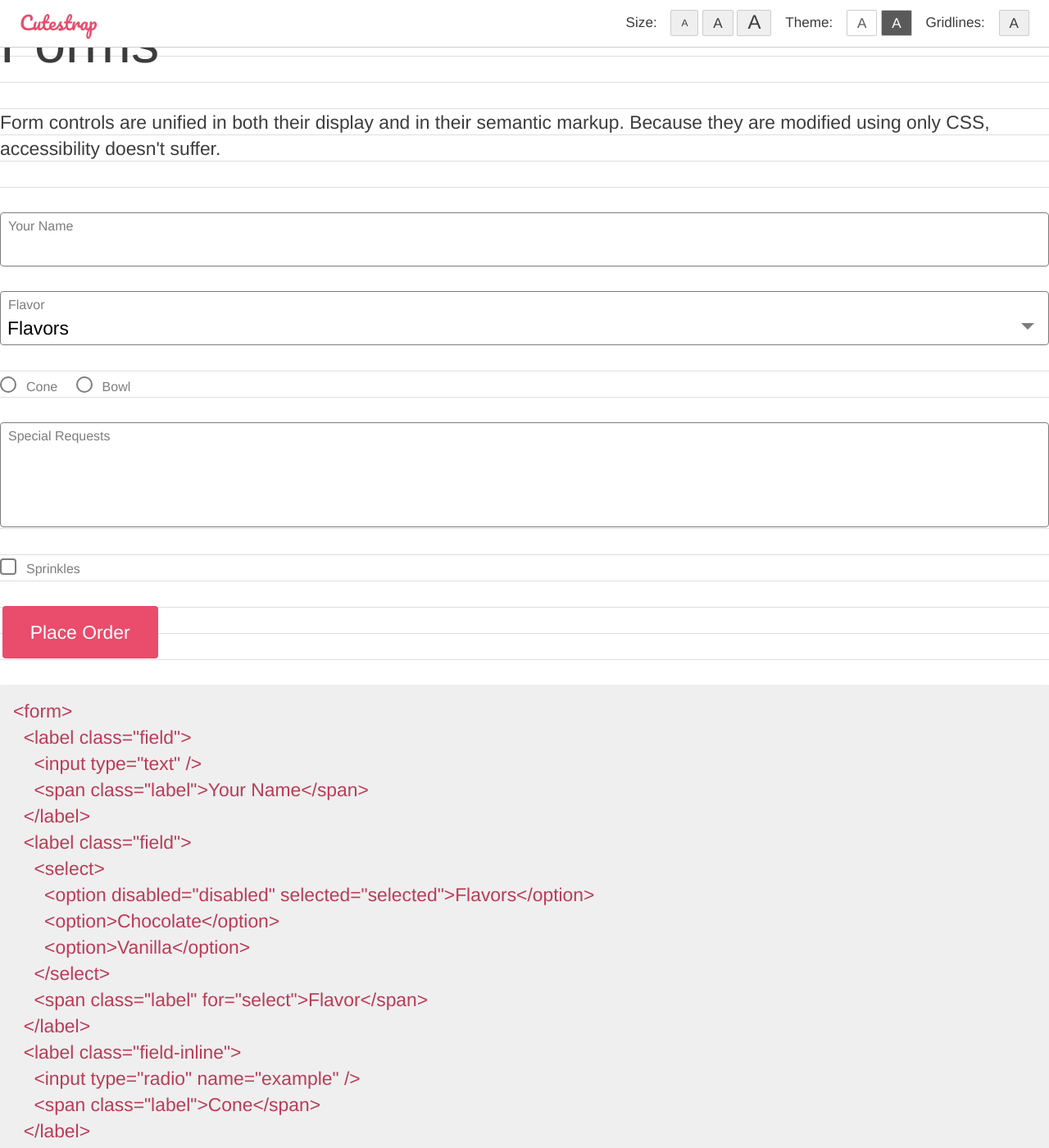
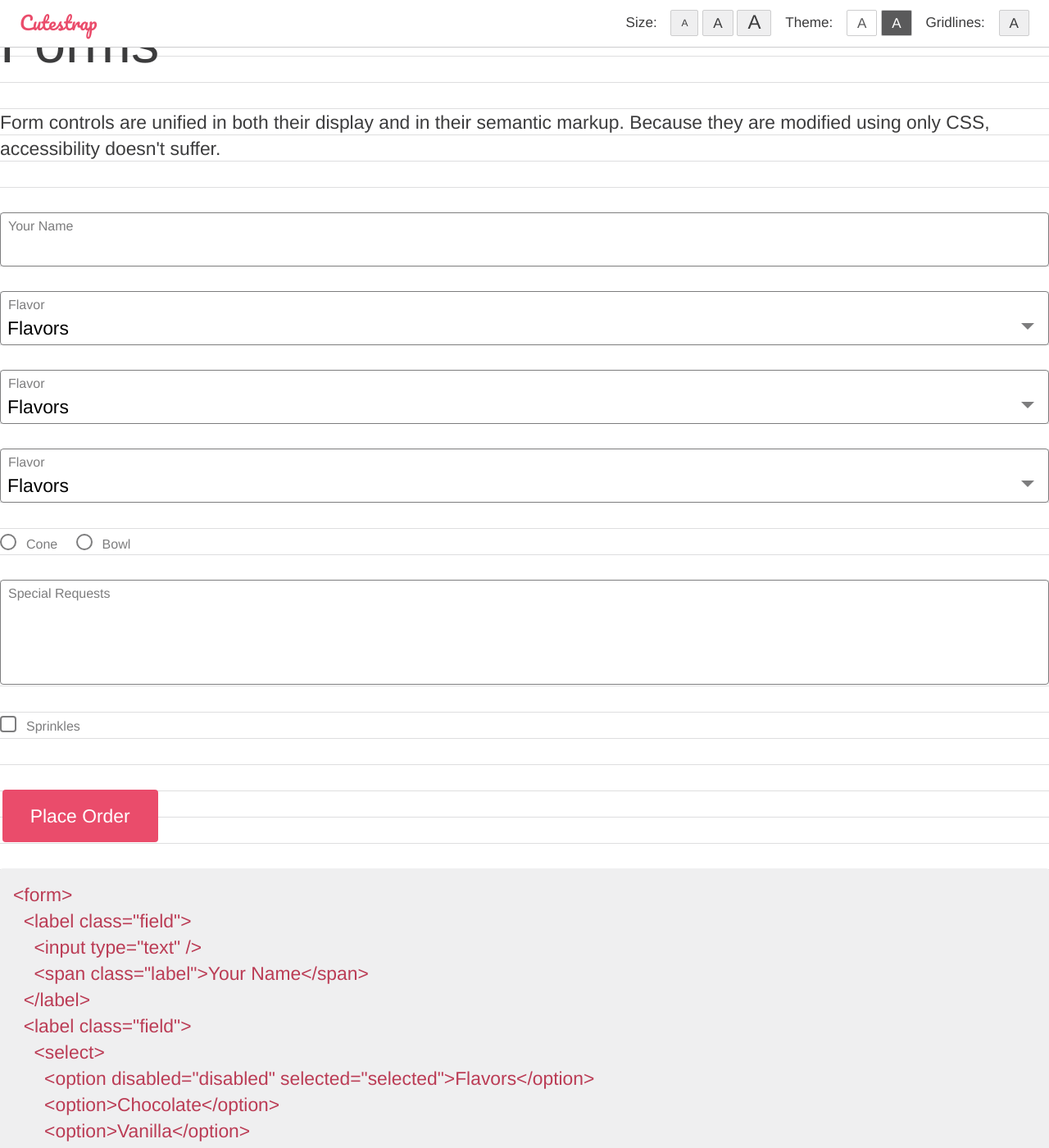
Before and after one commit to tylerchilds/cutestrap, a Jekyll site: the page built from index.html, in a window 1280 px wide and 1400 px high, scrolled down 1331 px. Shown: the whole window at 82% size. Built offline with Jekyll 4.4.1, drawn with Linux system fonts in a browser that asks for light colours; some of the changed text lies outside the part shown.

Commit message:
singularity of field names

```diff
--- a/index.html
+++ b/index.html
@@ -93,11 +93,27 @@
       </select>
       <span class="label" for="select">Flavor</span>
     </label>
-    <label class="field-inline">
+    <label class="field">
+      <select>
+        <option disabled="disabled" selected="selected">Flavors</option>
+        <option>Chocolate</option>
+        <option>Vanilla</option>
+      </select>
+      <span class="label" for="select">Flavor</span>
+    </label>
+    <label class="field">
+      <select>
+        <option disabled="disabled" selected="selected">Flavors</option>
+        <option>Chocolate</option>
+        <option>Vanilla</option>
+      </select>
+      <span class="label" for="select">Flavor</span>
+    </label>
+    <label class="field -inline">
       <input type="radio" name="example" />
       <span class="label">Cone</span>
     </label>
-    <label class="field-inline">
+    <label class="field -inline">
       <input type="radio" name="example" />
       <span class="label">Bowl</span>
     </label>
@@ -105,7 +121,7 @@
       <textarea></textarea>
       <span class="label">Special Requests</span>
     </label>
-    <label class="field-inline">
+    <label class="field">
       <input type="checkbox" />
       <span class="label">Sprinkles</span>
     </label>
@@ -125,11 +141,11 @@
     </select>
     <span class="label" for="select">Flavor</span>
   </label>
-  <label class="field-inline">
+  <label class="field -inline">
     <input type="radio" name="example" />
     <span class="label">Cone</span>
   </label>
-  <label class="field-inline">
+  <label class="field -inline">
     <input type="radio" name="example" />
     <span class="label">Bowl</span>
   </label>
@@ -137,7 +153,7 @@
     <textarea></textarea>
     <span class="label">Special Requests</span>
   </label>
-  <label class="field-inline">
+  <label class="field">
     <input type="checkbox" />
     <span class="label">Sprinkles</span>
   </label>
```
Also changed, not shown: css/versions/cutestrap.2.0.0.beta.min.css.
